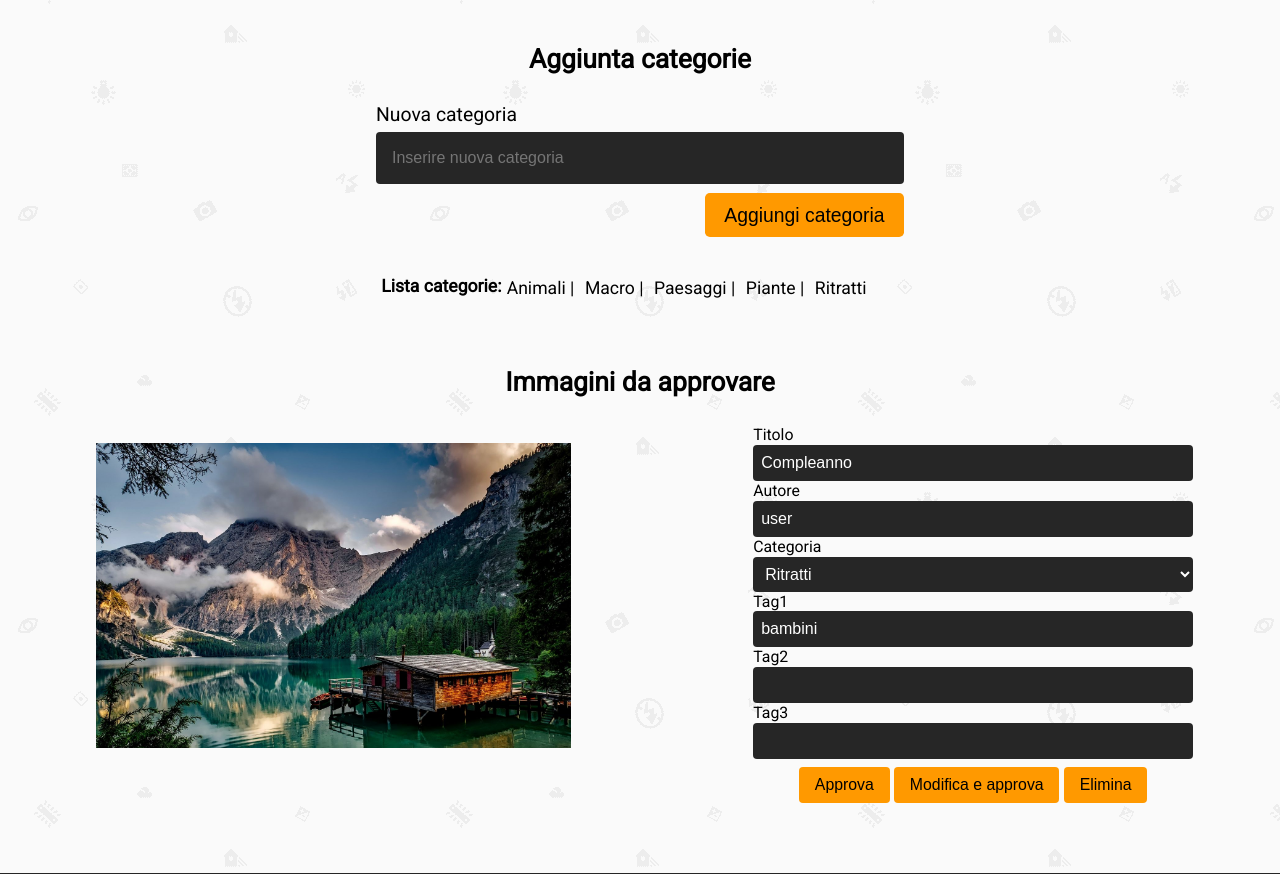
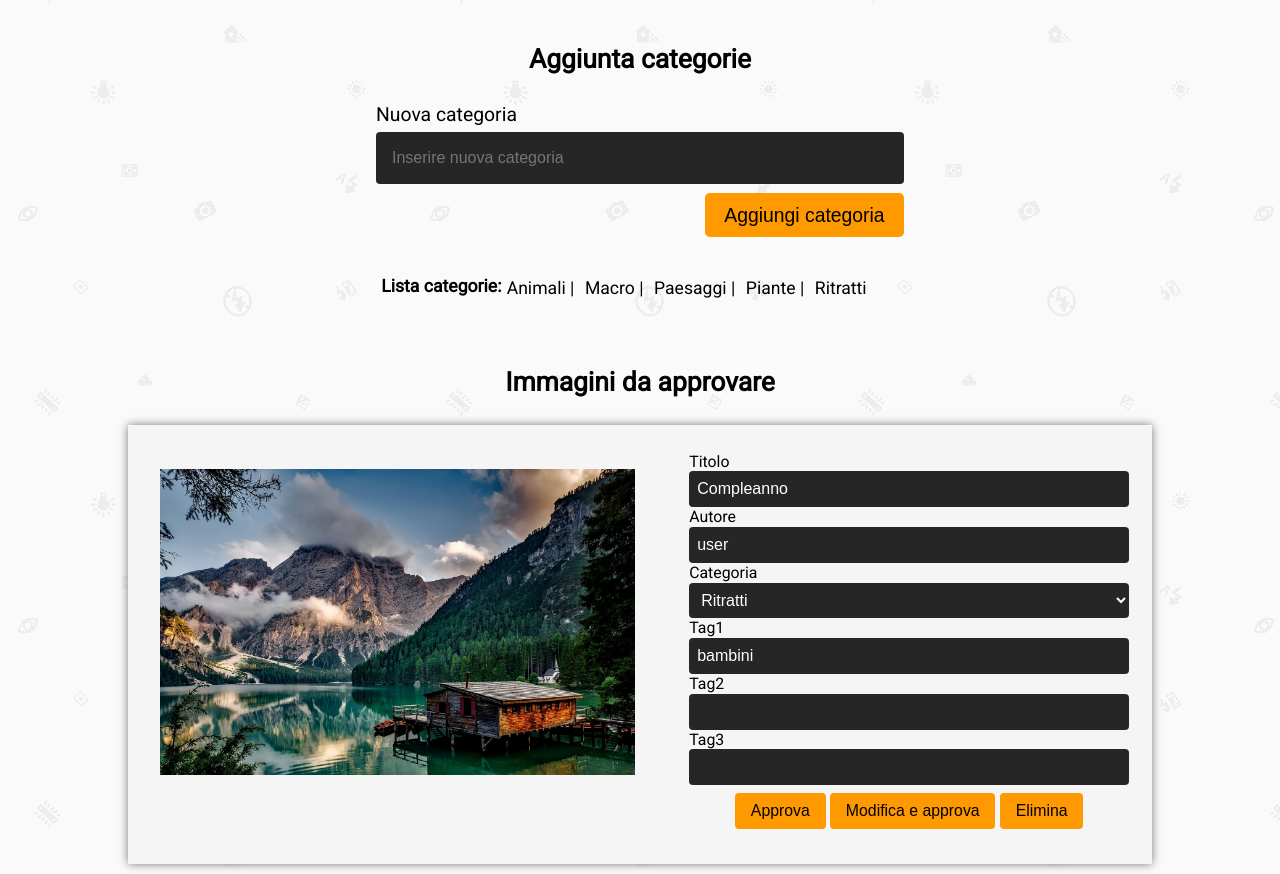
Before and after one commit to MatteoLattanzio/Progetto-TecWeb, a PHP site: page /admin.php in a window 1280 px wide. Shown: the part 274-1148 px from the top of the page. Run offline with PHP 8.4, Linux system fonts and the light colour scheme; the visitor is signed in with stand-in values (Sample User, id 1); data comes from the database, SQL or seed files in the repository.

Commit message:
Fix admin css

```diff
--- a/css/style.css
+++ b/css/style.css
@@ -1036,6 +1036,11 @@ dd{ margin-left: 0;}
 .boxFormApp{
 	flex-wrap: wrap;
 	display: flex;
+	padding-top:1.5em;
+	margin: 0.5em auto;
+	max-width:80%;
+	box-shadow: 0 0 0.5em #777;
+	background-color: #f5f5f5;
 }
 
 .imgInApp{
```
